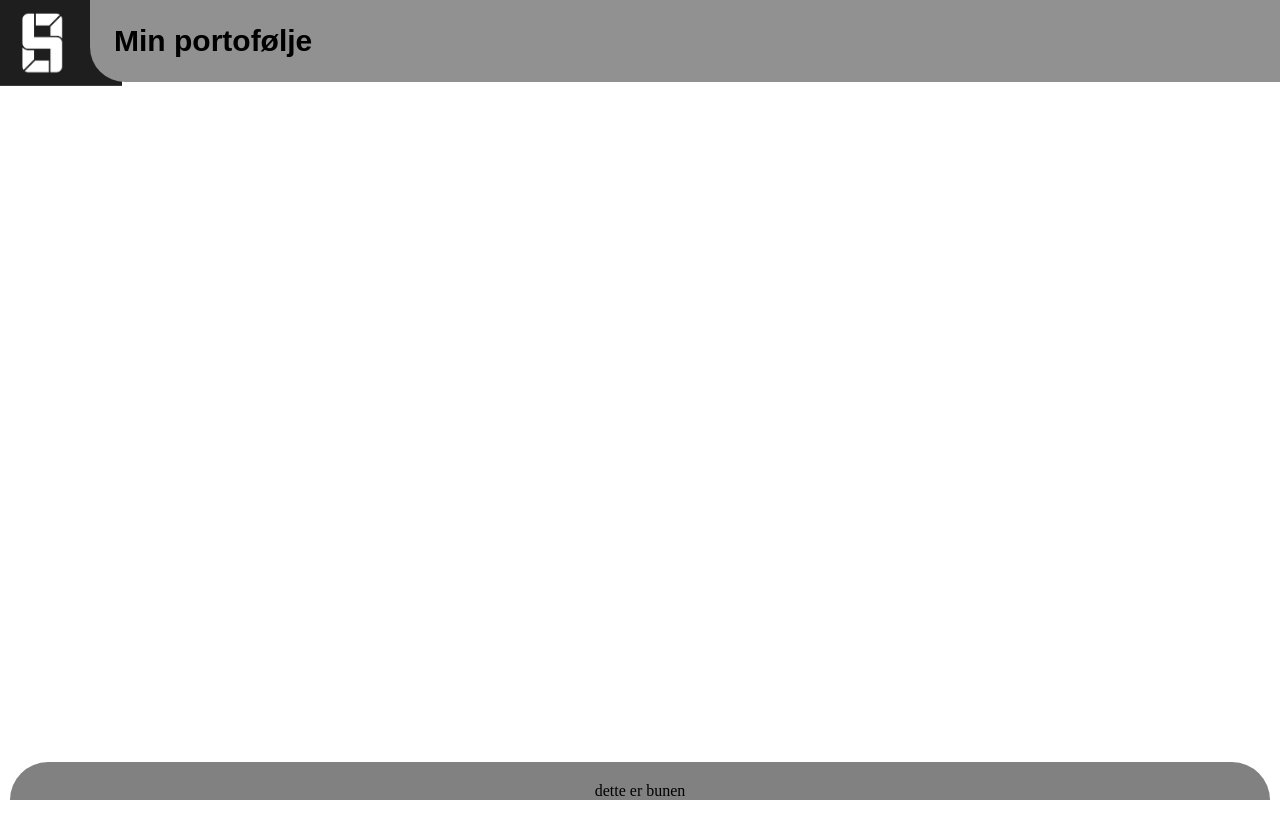
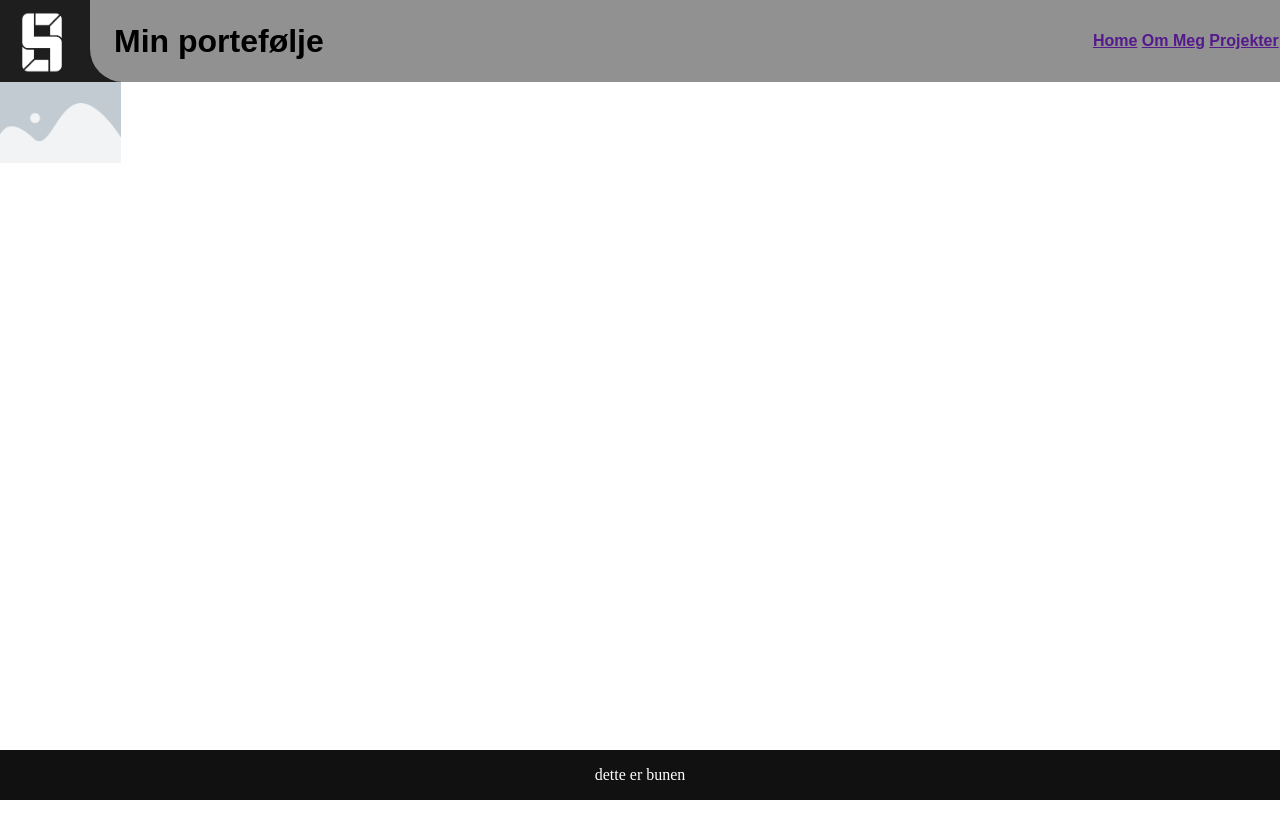
Before and after one commit to hermanstromso-star/hermanstromso-star.github.io, a plain HTML site: page index.html in a window 1280 px wide. After the commit the page ends 800 px from the top, so only its background shows below. Drawn offline with Linux system fonts and the light colour scheme; a web font is replaced by a local one.

Commit message:
nytt element, html, css
la til place holder for bilde
endret font size til 1rem
la til en uferdig meny
rettet en feil i tittel på siden

```diff
--- a/index.html
+++ b/index.html
@@ -11,12 +11,20 @@
 <link href="https://fonts.googleapis.com/css2?family=Google+Sans+Flex:wght@400;700&display=swap" rel="stylesheet">
 <body>
     <header>
-        Min portofølje
-
+       <h1>Min portefølje</h1>
+        <nav>
+            <a href="">Home</a>
+            <a href="">Om Meg</a>
+            <a href="">Projekter</a>
+        </nav>
     </header>
 <img src="/logo.png" alt="">
-    <nav></nav>
-    <main></main>
+
+
+    <main>
+
+        <img src="elementor-placeholder-image.png" alt="">
+    </main>
     <footer>dette er bunen</footer>
 
 
--- a/style.css
+++ b/style.css
@@ -3,7 +3,7 @@ body {
     flex-direction: column;
     margin: 0;
     padding: 0;
-    min-height: 150vh;
+    min-height: auto;
     background-color: #ffffff;
 }
 
@@ -20,27 +20,31 @@ header {
     justify-content: flex-start;
     align-items: center;
 
-    padding: 1.5rem;
+    padding: 0.08rem;
     padding-left: 1.5rem;
 
     background-color: rgb(145, 145, 145);
-    font-size: 30px;
+    font-size: 1rem;
     font-weight: bold;
     font-family: 'Google Sans Flex', sans-serif;
 
-    border-radius: 0 0 0 35px;
+    border-radius: 0 0 0 33px;
+
 
 
 
 }
 
 nav {
-    flex: 1;
+
+  margin-left: auto;
+  right: 10px;
 }
-
+main {
+}
 img {
     position:fixed;
-   width: 122px;
+   width: 121.4px;
 
 
 
@@ -49,15 +53,16 @@ img {
 }
 
 footer {
-position: sticky;
+position: fixed;
+    bottom: 0;
+    left: 0px;
+    right: 0;
 
-bottom: 0;
-margin: 10px;
-margin-bottom: auto;
-padding-top: 20px;
-
-background-color: rgb(129, 129, 129);
-text-align: center;
-border-radius: 50px 50px 0 0;
+    background-color: #111111;
+    color: #ffffff;
+    text-align: center;
+    padding: 1rem;
+    z-index: 1000;
+}
 
 }
```
Also changed, not shown: elementor-placeholder-image.png (added).
